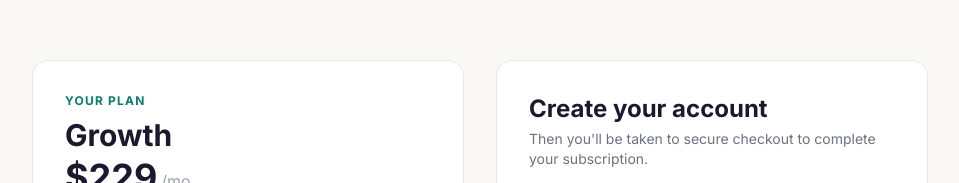
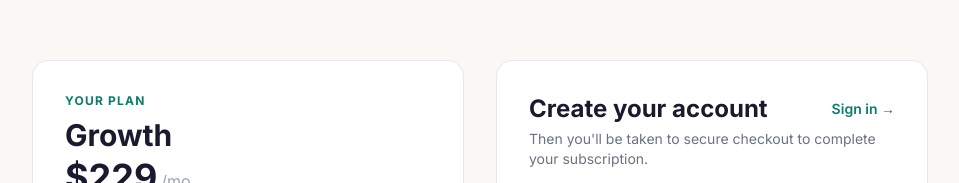
Before and after one commit to 13V/Fundii, a Next.js app: page /signup in a window 1280 px wide. Shown: the part 105-288 px from the top of the page, without its empty margins (160-1119 px from the left). Built offline with nearby package versions, Linux system fonts and the light colour scheme.

Commit message:
Fix: add prominent Sign in link on signup page

```diff
--- a/app/signup/page.tsx
+++ b/app/signup/page.tsx
@@ -111,7 +111,12 @@ function SignupForm() {
 
         {/* Signup form */}
         <div className="bg-white border border-gray-200 rounded-2xl p-8">
-          <h1 className="text-2xl font-bold text-[#1A1A2E] mb-1">Create your account</h1>
+          <div className="flex items-center justify-between mb-1">
+            <h1 className="text-2xl font-bold text-[#1A1A2E]">Create your account</h1>
+            <Link href="/login" className="text-sm text-[#0F7B6C] font-semibold no-underline hover:underline">
+              Sign in →
+            </Link>
+          </div>
           <p className="text-gray-500 text-sm mb-6">
             Then you&apos;ll be taken to secure checkout to complete your subscription.
           </p>
```
